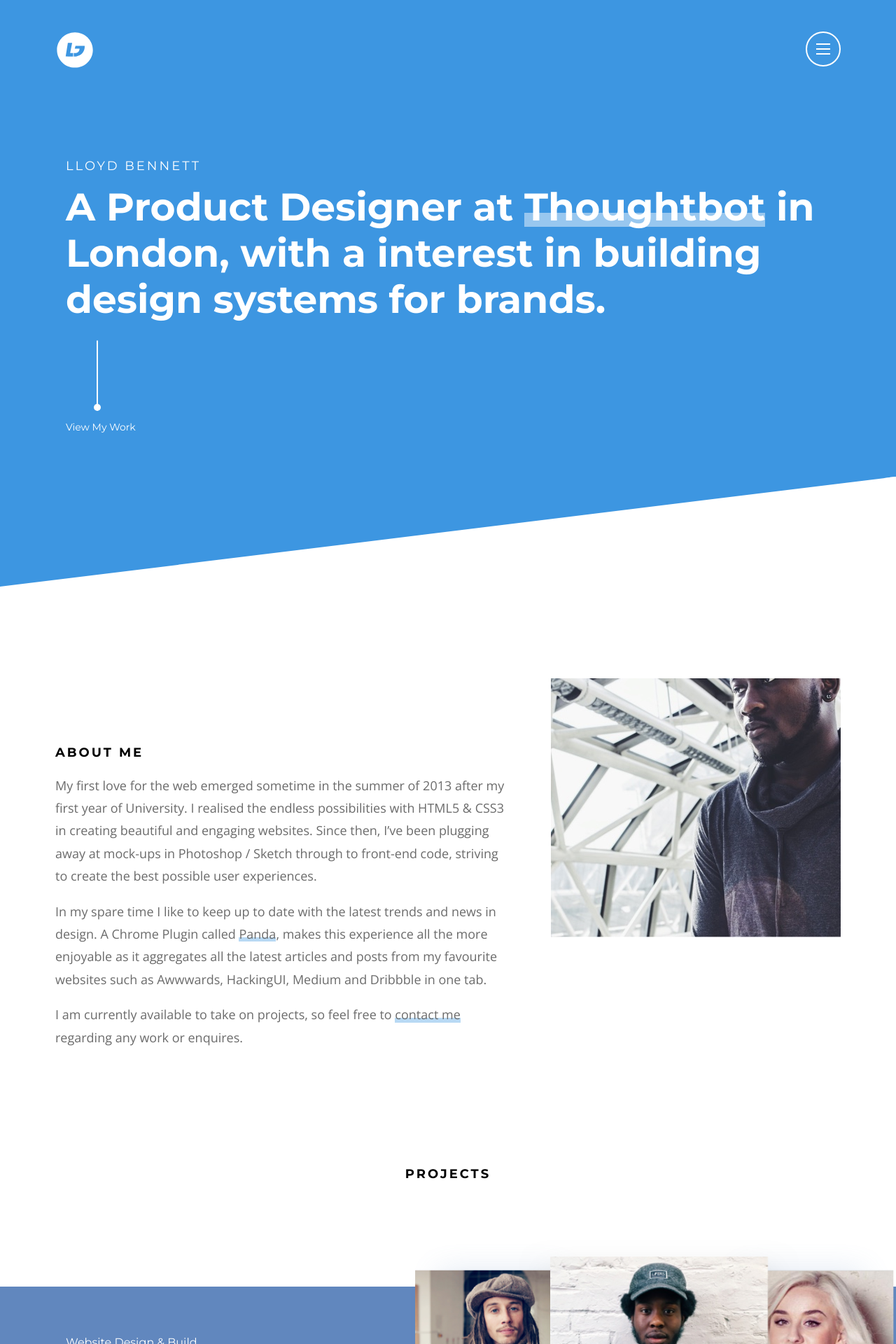
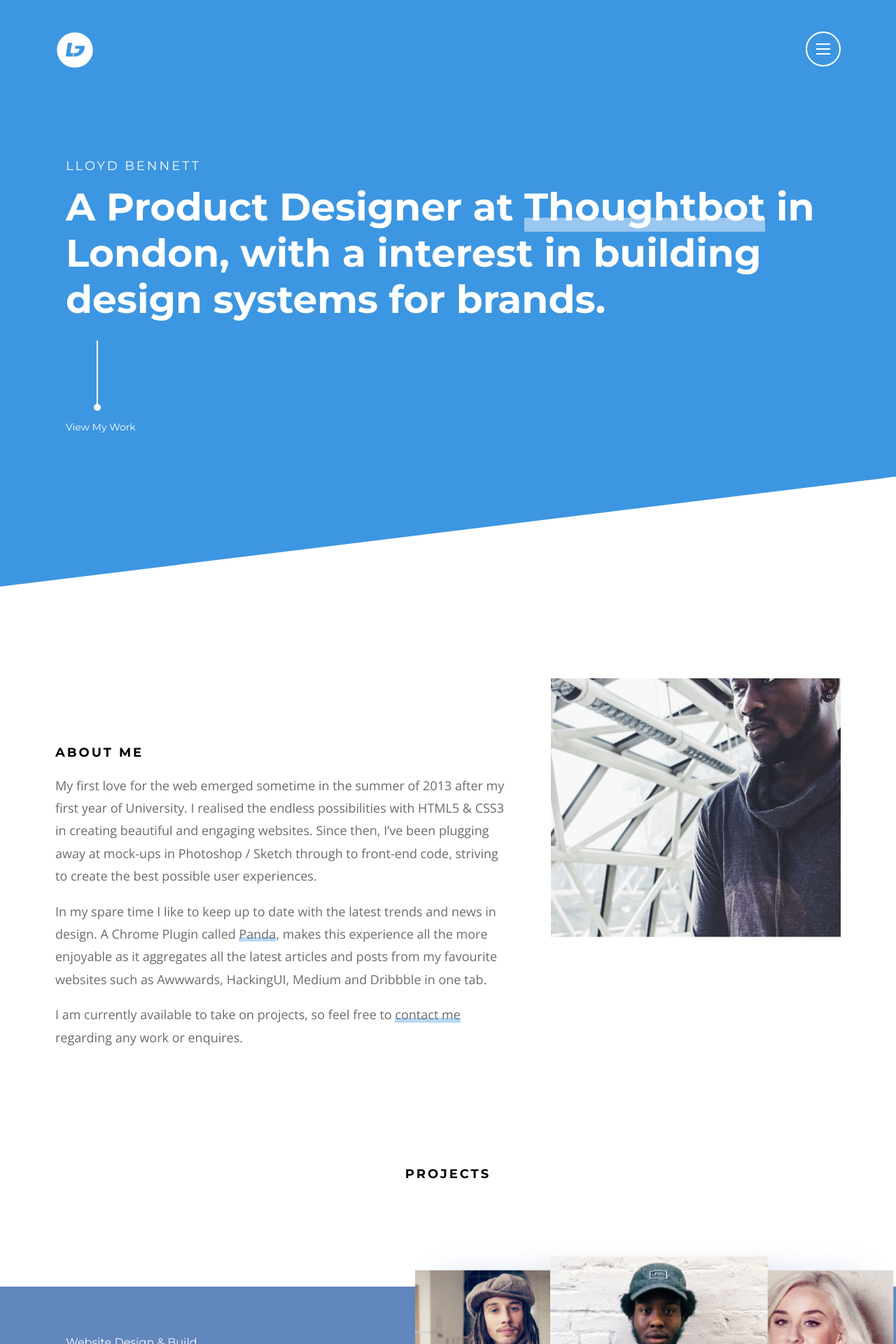
Before and after one commit to LloydBennett/lloydbennett.github.io, a Jekyll site: the page built from index.html, in a window 1280 px wide. Shown: the top 1920 px of the page at 70% size. Built offline with Jekyll 4.4.1, drawn with Linux system fonts in a browser that asks for light colours; nearby versions of some CDN libraries.

Commit message:
tweaked highlighter on hero section

```diff
--- a/_sass/layout/_header.scss
+++ b/_sass/layout/_header.scss
@@ -95,6 +95,7 @@
 
         &:after {
             background-color: lighten($brand-color-off-blue, 70%);
+            bottom: -2px;
         }
     }
 
```
